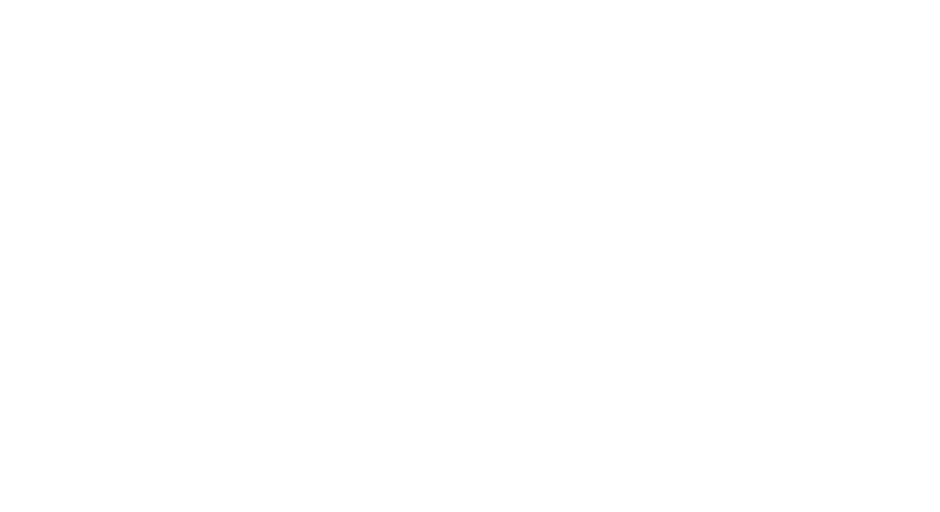
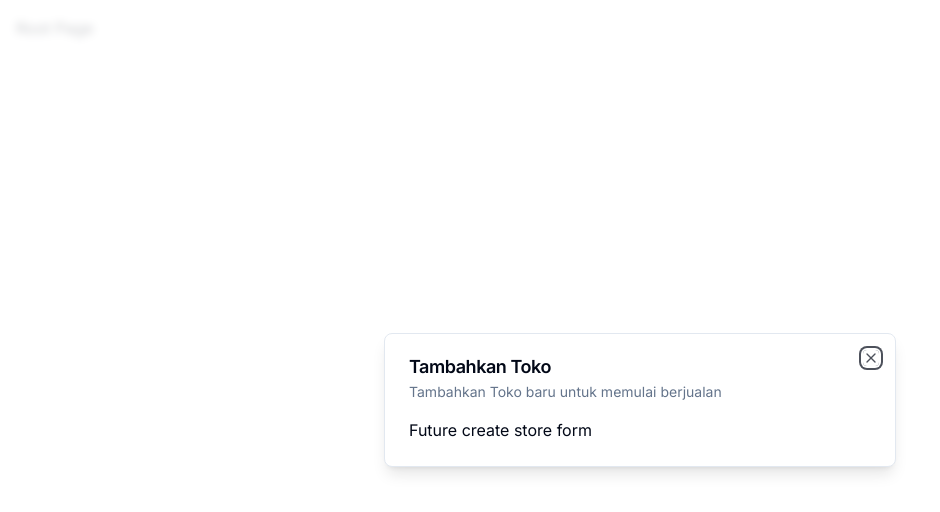
Before and after one commit to adaamxrb/asriloka-mplace-admin, a Next.js app: page / in a window 1280 px wide. Shown: the top 512 px of the page, without its empty margins (0-940 px from the left). Built offline with nearby package versions, Linux system fonts and the light colour scheme.

Commit message:
add: modal

```diff
--- a/app/(root)/page.tsx
+++ b/app/(root)/page.tsx
@@ -1,11 +1,19 @@
-import { UserButton } from '@clerk/nextjs';
+'use client';
+
+import { useEffect } from 'react';
+import { useStoreModal } from '@/hooks/use-store-modal';
 
 const SetupPage = () => {
-	return (
-		<div className="p-4">
-			<UserButton afterSignOutUrl="/" />
-		</div>
-	);
+	const onOpen = useStoreModal((state) => state.onOpen);
+	const isOpen = useStoreModal((state) => state.isOpen);
+
+	useEffect(() => {
+		if (!isOpen) {
+			onOpen();
+		}
+	}, [isOpen, onOpen]);
+
+	return <div className="p-4">Root Page</div>;
 };
 
 export default SetupPage;
--- a/app/layout.tsx
+++ b/app/layout.tsx
@@ -2,6 +2,8 @@ import './globals.css';
 import type { Metadata } from 'next';
 import { Inter } from 'next/font/google';
 import { ClerkProvider } from '@clerk/nextjs';
+
+import { ModalProvider } from '@/providers/modal-provider';
 
 const inter = Inter({ subsets: ['latin'] });
 
@@ -18,7 +20,10 @@ export default function RootLayout({
 	return (
 		<ClerkProvider>
 			<html lang="en">
-				<body className={inter.className}>{children}</body>
+				<body className={inter.className}>
+					<ModalProvider />
+					{children}
+				</body>
 			</html>
 		</ClerkProvider>
 	);
--- /dev/null
+++ b/components/modals/store-modal.tsx
@@ -0,0 +1,18 @@
+'use client';
+
+import { useStoreModal } from '@/hooks/use-store-modal';
+import { Modal } from '@/components/ui/modal';
+
+export const StoreModal = () => {
+	const storeModal = useStoreModal();
+
+	return (
+		<Modal
+			title="Tambahkan Toko"
+			description="Tambahkan Toko baru untuk memulai berjualan"
+			isOpen={storeModal.isOpen}
+			onClose={storeModal.onClose}>
+			Future create store form
+		</Modal>
+	);
+};
--- /dev/null
+++ b/components/ui/modal.tsx
@@ -0,0 +1,43 @@
+'use client';
+
+import {
+	Dialog,
+	DialogContent,
+	DialogDescription,
+	DialogHeader,
+	DialogTitle,
+} from '@/components/ui/dialog';
+
+interface ModalProps {
+	title: string;
+	description: string;
+	isOpen: boolean;
+	onClose: () => void;
+	children: React.ReactNode;
+}
+
+export const Modal: React.FC<ModalProps> = ({
+	title,
+	description,
+	isOpen,
+	onClose,
+	children,
+}) => {
+	const onChange = (open: boolean) => {
+		if (!open) {
+			onClose();
+		}
+	};
+
+	return (
+		<Dialog open={isOpen} onOpenChange={onChange}>
+			<DialogContent>
+				<DialogHeader>
+					<DialogTitle>{title}</DialogTitle>
+					<DialogDescription>{description}</DialogDescription>
+				</DialogHeader>
+				<div>{children}</div>
+			</DialogContent>
+		</Dialog>
+	);
+};
--- /dev/null
+++ b/hooks/use-store-modal.tsx
@@ -0,0 +1,13 @@
+import { create } from 'zustand';
+
+interface useStoreModalStore {
+	isOpen: boolean;
+	onOpen: () => void;
+	onClose: () => void;
+}
+
+export const useStoreModal = create<useStoreModalStore>((set) => ({
+	isOpen: false,
+	onOpen: () => set({ isOpen: true }),
+	onClose: () => set({ isOpen: false }),
+}));
--- a/package.json
+++ b/package.json
@@ -28,6 +28,7 @@
     "tailwind-merge": "^1.14.0",
     "tailwindcss": "3.3.3",
     "tailwindcss-animate": "^1.0.6",
-    "typescript": "5.1.6"
+    "typescript": "5.1.6",
+    "zustand": "^4.4.1"
   }
 }
--- /dev/null
+++ b/providers/modal-provider.tsx
@@ -0,0 +1,22 @@
+'use client';
+
+import { StoreModal } from '@/components/modals/store-modal';
+import { useEffect, useState } from 'react';
+
+export const ModalProvider = () => {
+	const [isMounted, setIsMounted] = useState(false);
+
+	useEffect(() => {
+		setIsMounted(true);
+	}, []);
+
+	if (!isMounted) {
+		return null;
+	}
+
+	return (
+		<>
+			<StoreModal />
+		</>
+	);
+};
```
Also changed, not shown: 1 other file (tests, documents, lock files or other folders).
